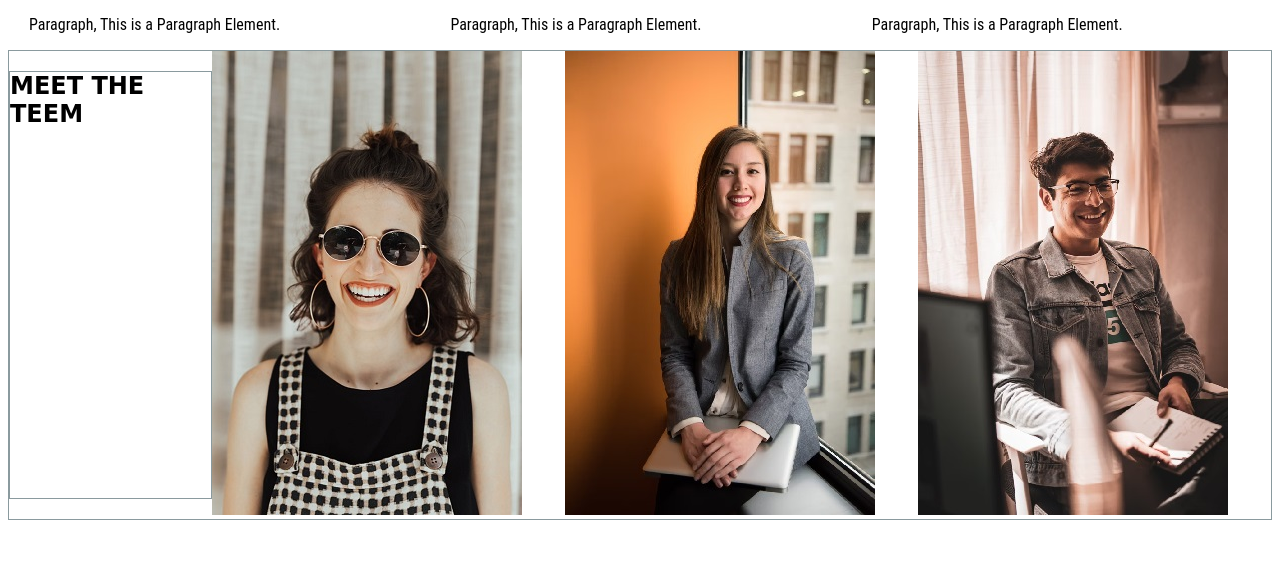
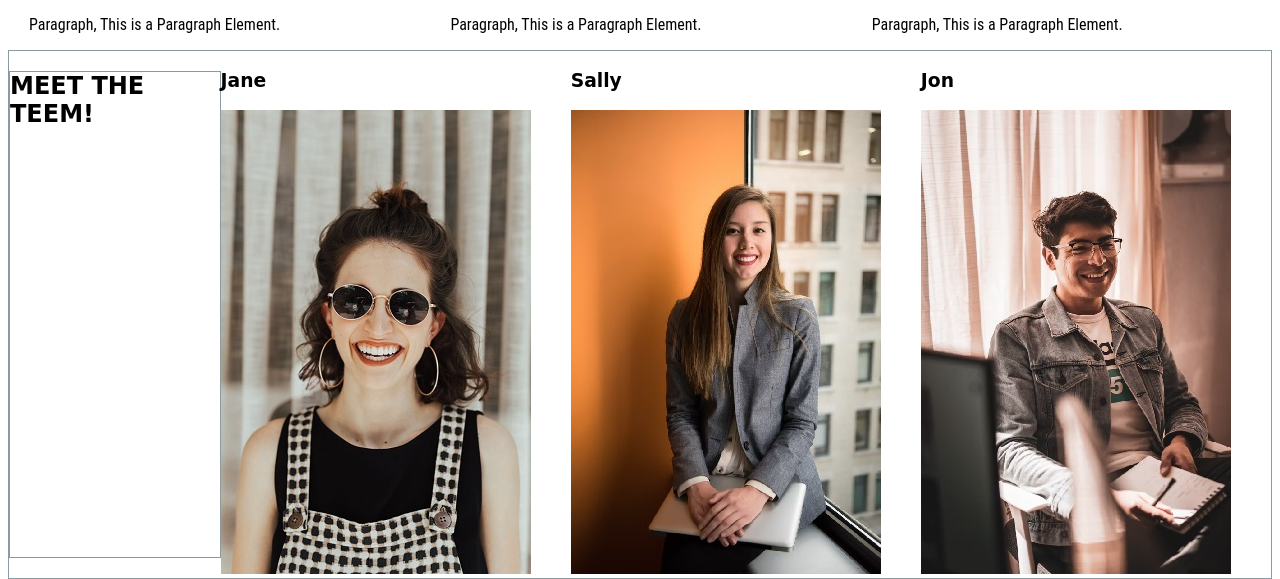
Before and after one commit to jnorlynn/company-project-codecademy, a plain HTML site: page index.html in a window 1280 px wide. Shown: the part 812-1391 px from the top of the page. Before the commit the page ends 1332 px from the top, so only its background shows below. Drawn offline with Linux system fonts and the light colour scheme; a web font is replaced by a local one.

Commit message:
styling team section with flex

```diff
--- a/index.html
+++ b/index.html
@@ -67,17 +67,20 @@
 
                 <div class="team">
 
-                    <h2 class="team">MEET THE TEEM</h2>
+                    <h2 class="team">MEET THE TEEM!</h2>
 
                     <div class="teammember box">
+                        <h3 class="teammember">Jane</h3>
                         <img src="./resources/images/team1.jfif" />
                     </div>
 
                     <div class="teammember box">
+                        <h3 class="teammember">Sally</h3>
                         <img src="./resources/images/team2.jpg" />
                     </div>
 
                     <div class="teammember box">
+                        <h3 class="teammember">Jon</h3>
                         <img src="./resources/images/team3.jpg" />
                     </div>
 
```
